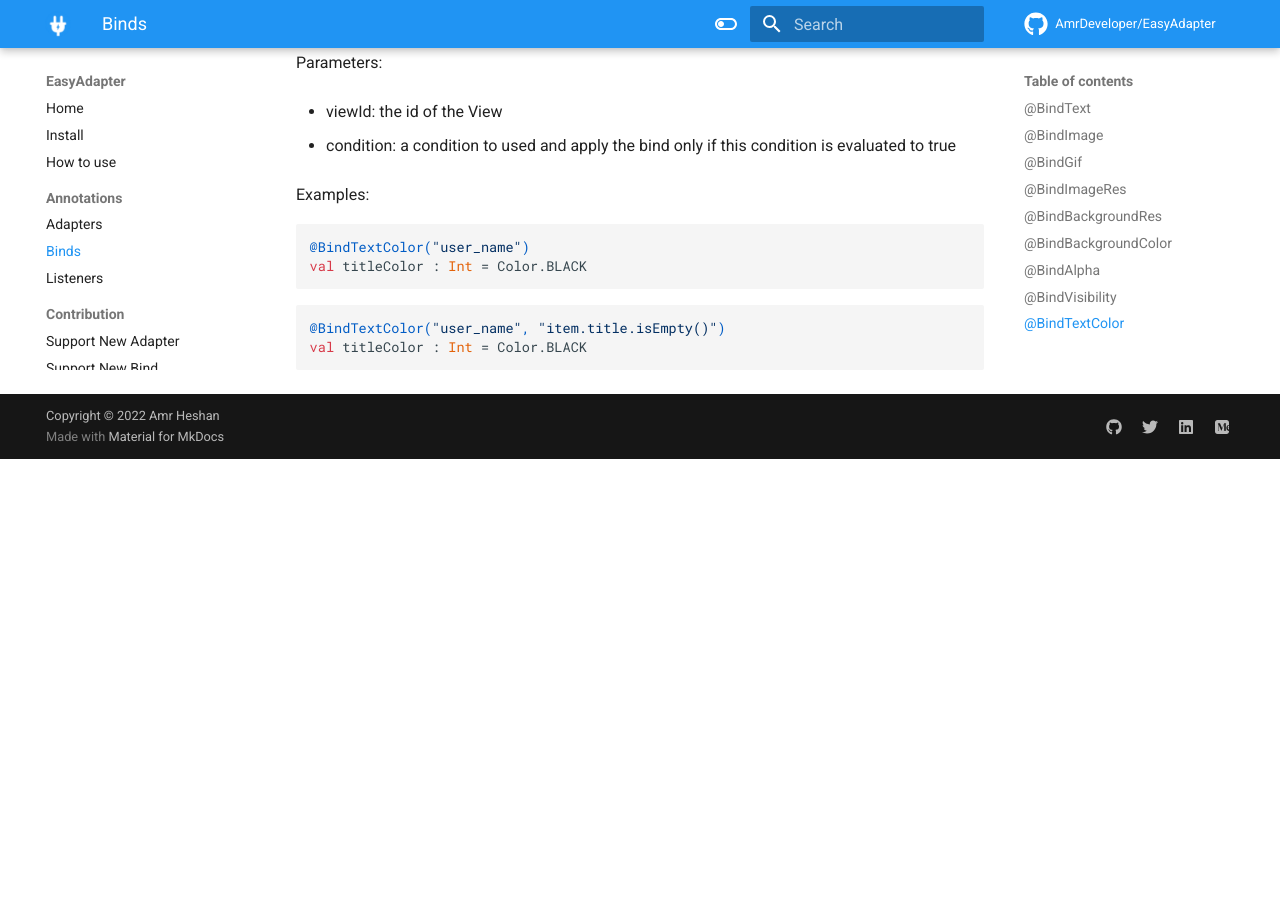
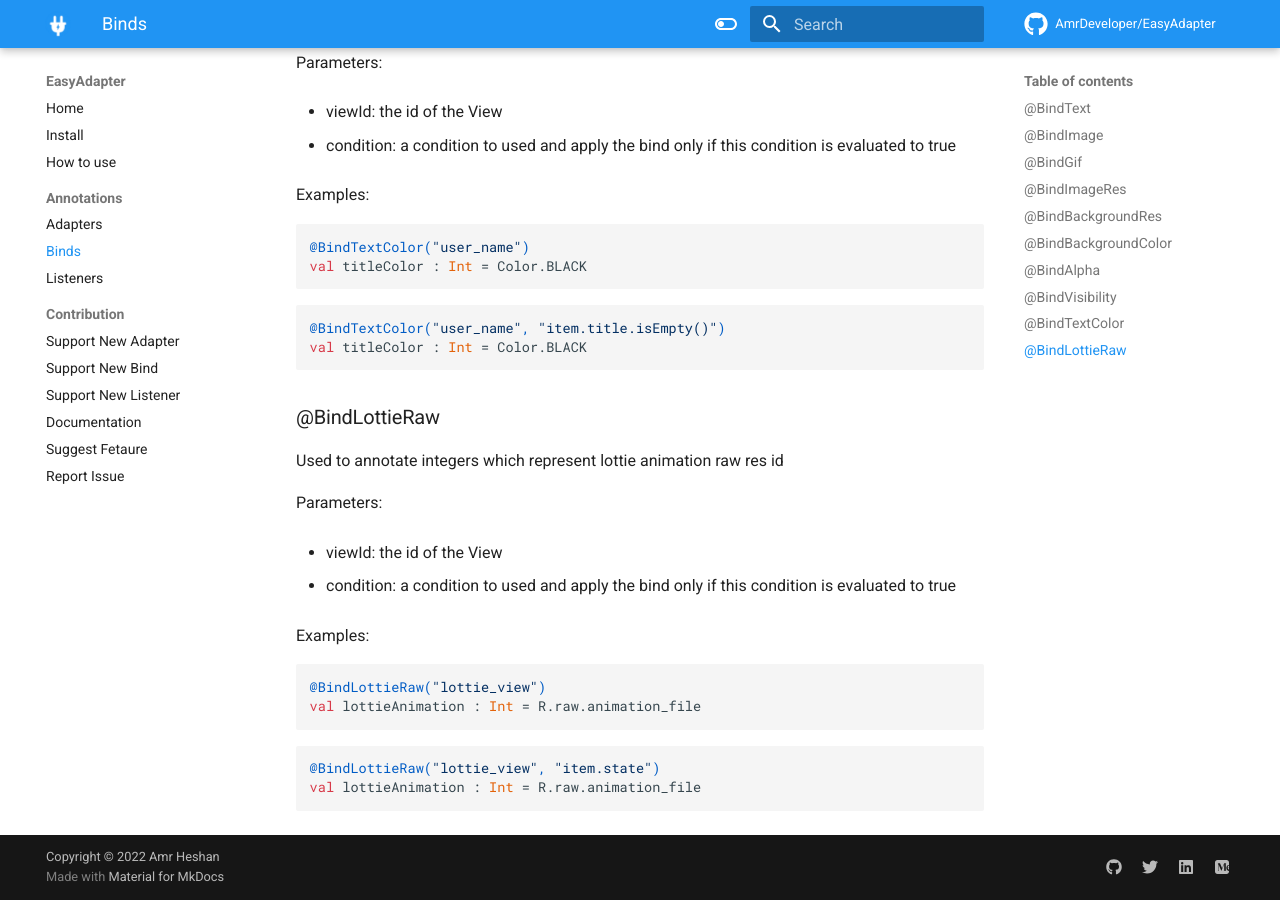
Before and after one commit to AmrDeveloper/EasyAdapter, an MkDocs documentation site: the page built from docs/annotations/binds.md, in a window 1280 px wide and 900 px high, scrolled down 3759 px. Built offline with MkDocs 1.6.1 and Material for MkDocs 9.7.7, drawn with Linux system fonts in a browser that asks for light colours; nearby versions of some CDN libraries; comment, search, counter and statistics services are not loaded; before the commit the page ends 4218 px from its top, so only the background shows below that.

Commit message:
Add BindLottieRaw in the binds doc file

````diff
--- a/docs/annotations/binds.md
+++ b/docs/annotations/binds.md
@@ -196,3 +196,25 @@
 @BindTextColor("user_name", "item.title.isEmpty()")
 val titleColor : Int = Color.BLACK
 ```
+
+### @BindLottieRaw
+
+Used to annotate integers which represent lottie animation raw res id
+
+Parameters:
+
+- viewId: the id of the View
+
+- condition: a condition to used and apply the bind only if this condition is evaluated to true
+
+Examples:
+
+```kotlin
+@BindLottieRaw("lottie_view")
+val lottieAnimation : Int = R.raw.animation_file
+```
+
+```kotlin
+@BindLottieRaw("lottie_view", "item.state")
+val lottieAnimation : Int = R.raw.animation_file
+```
````
